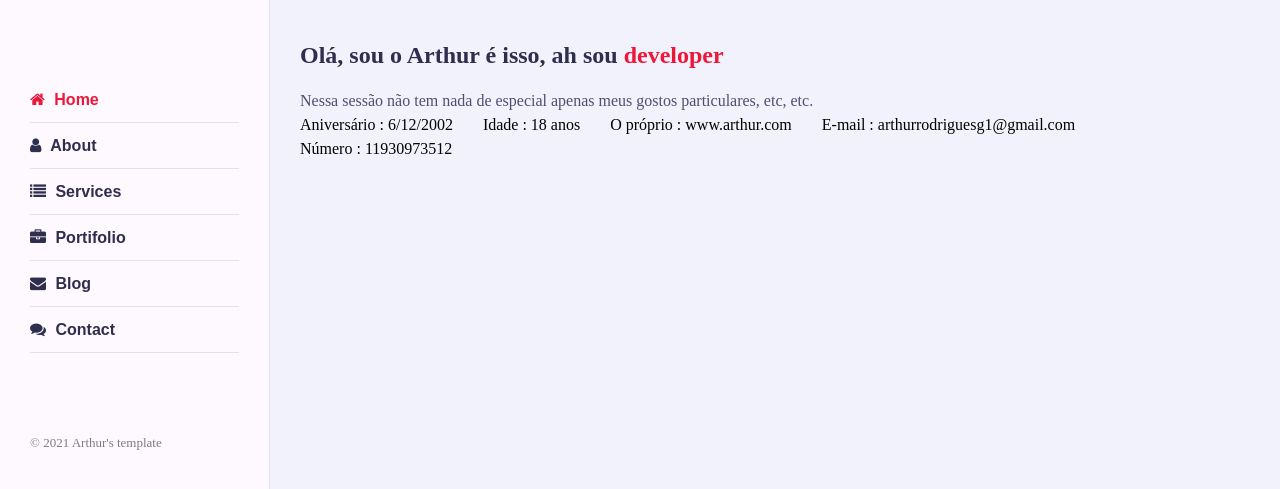
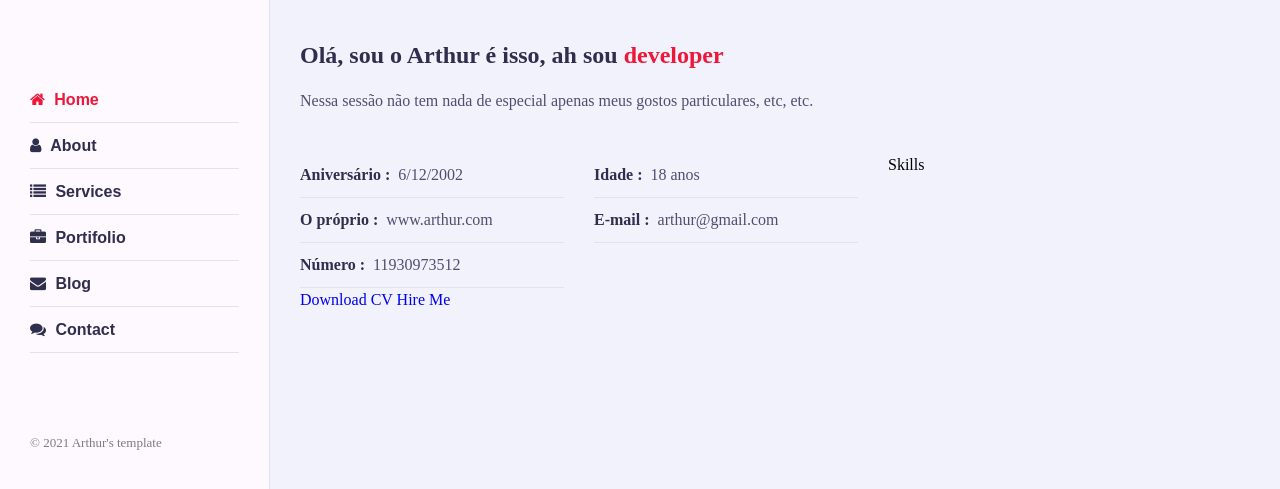
Before and after one commit to arthur607/arthurPage, a plain HTML site: page index.html in a window 1280 px wide. Shown: the part 143-632 px from the top of the page. Drawn offline with Linux system fonts and the light colour scheme.

Commit message:
New Info

```diff
--- a/css/style.css
+++ b/css/style.css
@@ -295,3 +295,39 @@ body{
     color: #504e70;
     margin: 0;
 }
+
+.about .about-content .personal-info{
+    /* background-color: red; */
+    -ms-flex: 0 0 60%;
+    flex: 0 0 60%;
+    max-width: 60%;
+    margin-top: 40px;
+}
+.about .about-content .personal-info .info-item{
+    -ms-flex: 0 0 50%;
+    flex: 0 0 50%;
+    max-width: 50%;
+}
+.about .about-content .personal-info .info-item p{
+    /* background-color: red; */
+    font-weight: 600;
+    padding: 10px 0;
+    font-size: 16px;
+    color: #302e4d;
+    margin: 0;
+    border-bottom: 1px solid #e8dfec;
+}
+.about .about-content .personal-info .info-item p span{
+    font-weight: 400;
+    color: #504e70;
+    margin-left: 4px;
+    display: inline-block;
+}
+.about .about-content .skills{
+    /* background-color: blue; */
+    -ms-flex: 0 0 40%;
+    flex: 0 0 40%;
+    max-width: 40%;
+    margin-top: 40px;
+
+}
--- a/index.html
+++ b/index.html
@@ -93,12 +93,21 @@
                         <p>O próprio : <span> www.arthur.com</p></span>
                       </div>
                       <div class="info-item padd-15">
-                        <p>E-mail : <span> arthurrodriguesg1@gmail.com</p></span>
+                        <p>E-mail : <span> arthur@gmail.com</p></span>
                       </div>
                       <div class="info-item padd-15">
                         <p>Número : <span> 11930973512</p></span>
                       </div>
                     </div>
+                    <div class="row">
+                      <div class="buttons padd-15">
+                        <a href="#" class="btn">Download CV</a>
+                        <a href="#" class="btn">Hire Me</a>
+                      </div>
+                    </div>
+                  </div>
+                  <div class="skills padd-15">
+                    Skills
                   </div>
                 </div>
               </div>
```
